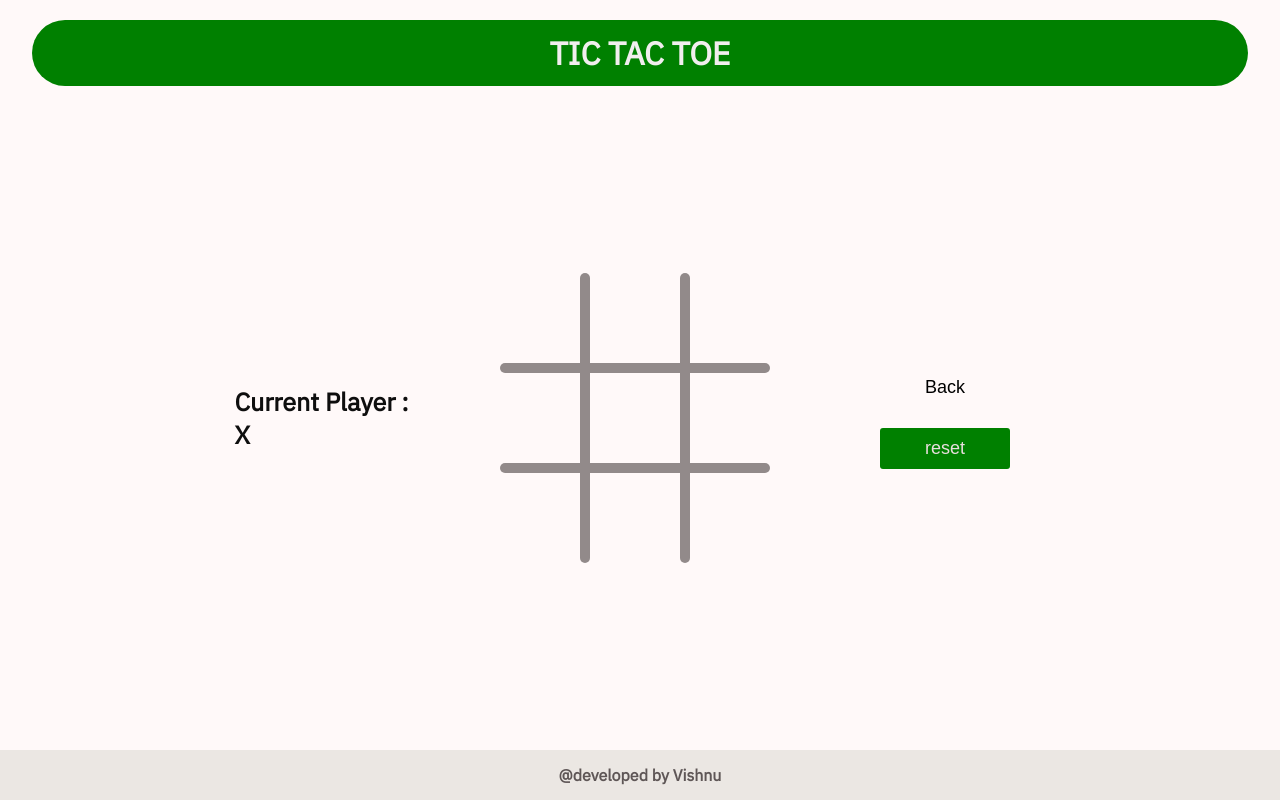
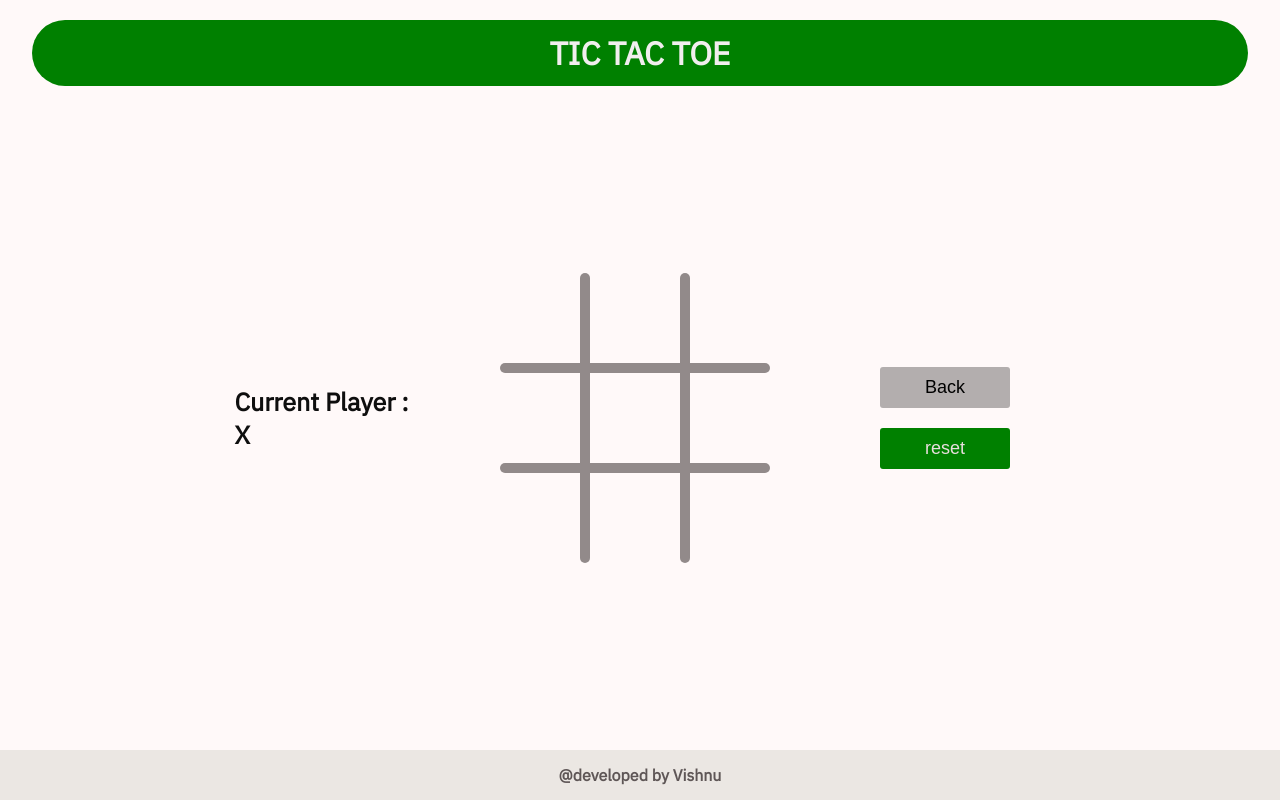
Before and after one commit to vishnuv55/tic-tac-toe, a React (Create React App) app: page / in a window 1280 px wide. Built offline with nearby package versions, Linux system fonts and the light colour scheme.

Commit message:
reset button background change

```diff
--- a/src/style/Game.css
+++ b/src/style/Game.css
@@ -25,7 +25,7 @@
 .reset,
 .back {
     width: 130px;
-    background: var(--board-background);
+    background: rgb(179, 174, 174);
     border: none;
     border-radius: 3px;
     padding: 10px;
```
